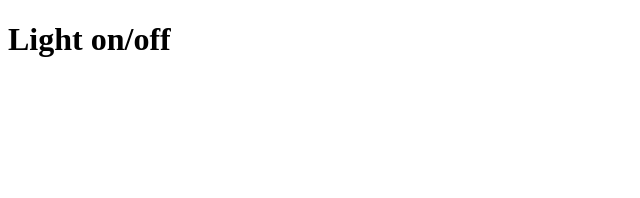
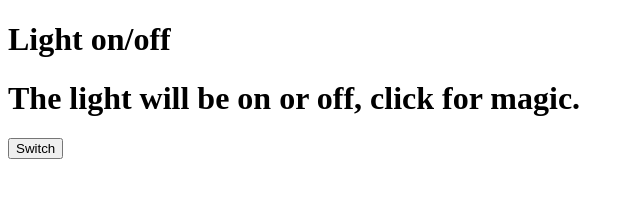
Before and after one commit to Sansub471/Journey, a plain HTML site: page app/index.html in a window 1280 px wide. Shown: the whole page, without its empty margins (0-640 px from the left). Drawn offline with Linux system fonts and the light colour scheme.

Commit message:
New line added.

```diff
--- a/app/index.html
+++ b/app/index.html
@@ -10,6 +10,8 @@
 
 <body>
     <h1>Light on/off</h1>
+    <h1>The light will be on or off, click for magic.</h1>
+    <button id="lightBulb">Switch</button>
     <script src="index.js"></script>
 </body>
 
```
